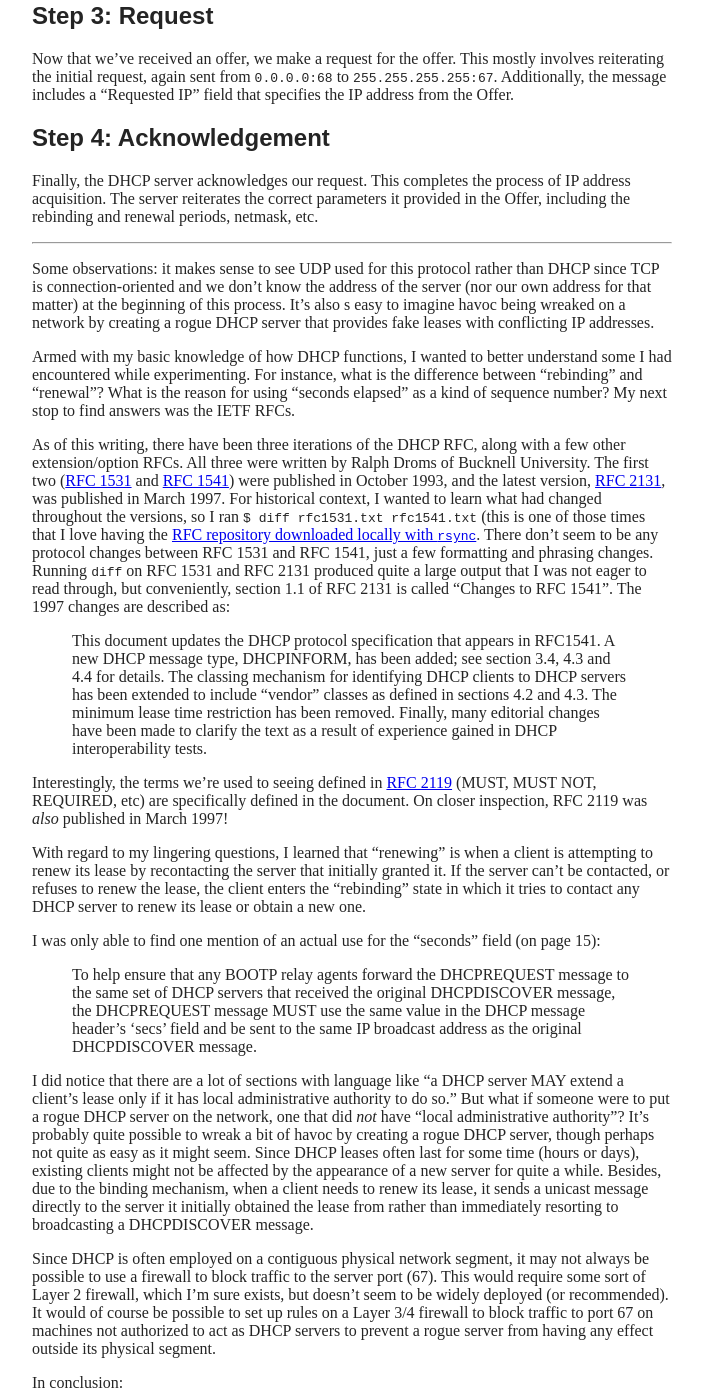
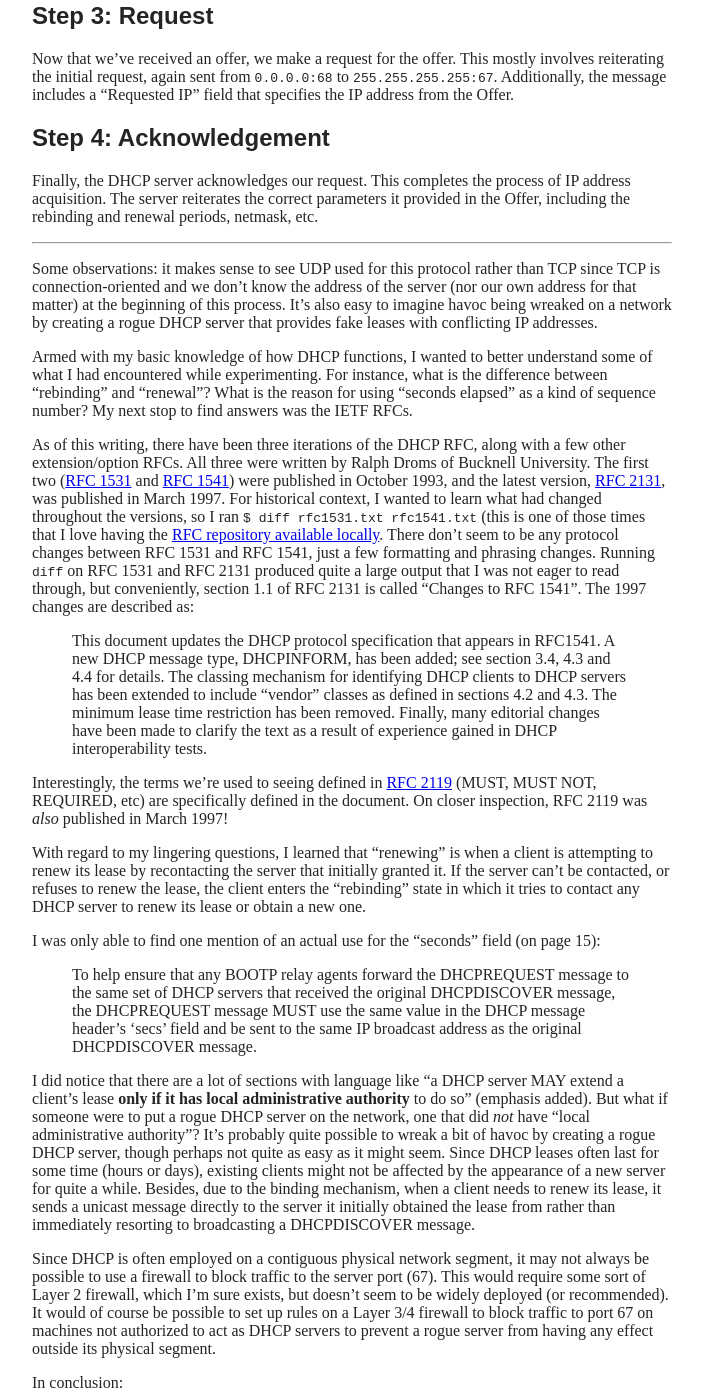
Before and after one commit to benburwell/benburwell.github.io, a Jekyll site: the page built from _posts/2018-10-09-how-does-dhcp-work.md, in a window 1280 px wide and 1400 px high, scrolled down 1286 px. Shown: the whole window, without its empty margins (288-991 px from the left). Built offline with Jekyll 4.4.1, drawn with Linux system fonts in a browser that asks for light colours.

Commit message:
Fix some DHCP blog post typos

```diff
--- a/_posts/2018-10-09-how-does-dhcp-work.md
+++ b/_posts/2018-10-09-how-does-dhcp-work.md
@@ -93,16 +93,16 @@ in the Offer, including the rebinding and renewal periods, netmask, etc.
 ---
 
 Some observations: it makes sense to see UDP used for this protocol rather than
-DHCP since TCP is connection-oriented and we don't know the address of the
-server (nor our own address for that matter) at the beginning of this process.
-It's also s easy to imagine havoc being wreaked on a network by creating a rogue
-DHCP server that provides fake leases with conflicting IP addresses.
+TCP since TCP is connection-oriented and we don't know the address of the server
+(nor our own address for that matter) at the beginning of this process. It's
+also easy to imagine havoc being wreaked on a network by creating a rogue DHCP
+server that provides fake leases with conflicting IP addresses.
 
 Armed with my basic knowledge of how DHCP functions, I wanted to better
-understand some I had encountered while experimenting. For instance, what is the
-difference between "rebinding" and "renewal"? What is the reason for using
-"seconds elapsed" as a kind of sequence number? My next stop to find answers was
-the IETF RFCs.
+understand some of what I had encountered while experimenting. For instance,
+what is the difference between "rebinding" and "renewal"? What is the reason for
+using "seconds elapsed" as a kind of sequence number? My next stop to find
+answers was the IETF RFCs.
 
 As of this writing, there have been three iterations of the DHCP RFC, along with
 a few other extension/option RFCs. All three were written by Ralph Droms of
@@ -110,9 +110,9 @@ Bucknell University. The first two ([RFC 1531][rfc1531] and [RFC 1541][rfc1541])
 were published in October 1993, and the latest version, [RFC 2131][rfc2131], was
 published in March 1997. For historical context, I wanted to learn what had
 changed throughout the versions, so I ran `$ diff rfc1531.txt rfc1541.txt` (this
-is one of those times that I love having the [RFC repository downloaded locally
-with `rsync`](https://www.rfc-editor.org/retrieve/rsync/). There don't seem to
-be any protocol changes between RFC 1531 and RFC 1541, just a few formatting and
+is one of those times that I love having the [RFC repository available
+locally](https://www.rfc-editor.org/retrieve/rsync/). There don't seem to be any
+protocol changes between RFC 1531 and RFC 1541, just a few formatting and
 phrasing changes. Running `diff` on RFC 1531 and RFC 2131 produced quite a large
 output that I was not eager to read through, but conveniently, section 1.1 of
 RFC 2131 is called "Changes to RFC 1541". The 1997 changes are described as:
@@ -145,16 +145,16 @@ page 15):
 > DHCPDISCOVER message.
 
 I did notice that there are a lot of sections with language like "a DHCP server
-MAY extend a client's lease only if it has local administrative authority to do
-so." But what if someone were to put a rogue DHCP server on the network, one
-that did _not_ have "local administrative authority"? It's probably quite
-possible to wreak a bit of havoc by creating a rogue DHCP server, though perhaps
-not quite as easy as it might seem. Since DHCP leases often last for some time
-(hours or days), existing clients might not be affected by the appearance of a
-new server for quite a while. Besides, due to the binding mechanism, when a
-client needs to renew its lease, it sends a unicast message directly to the
-server it initially obtained the lease from rather than immediately resorting to
-broadcasting a DHCPDISCOVER message.
+MAY extend a client's lease **only if it has local administrative authority** to
+do so" (emphasis added). But what if someone were to put a rogue DHCP server on
+the network, one that did _not_ have "local administrative authority"? It's
+probably quite possible to wreak a bit of havoc by creating a rogue DHCP server,
+though perhaps not quite as easy as it might seem. Since DHCP leases often last
+for some time (hours or days), existing clients might not be affected by the
+appearance of a new server for quite a while. Besides, due to the binding
+mechanism, when a client needs to renew its lease, it sends a unicast message
+directly to the server it initially obtained the lease from rather than
+immediately resorting to broadcasting a DHCPDISCOVER message.
 
 Since DHCP is often employed on a contiguous physical network segment, it may
 not always be possible to use a firewall to block traffic to the server port
```
